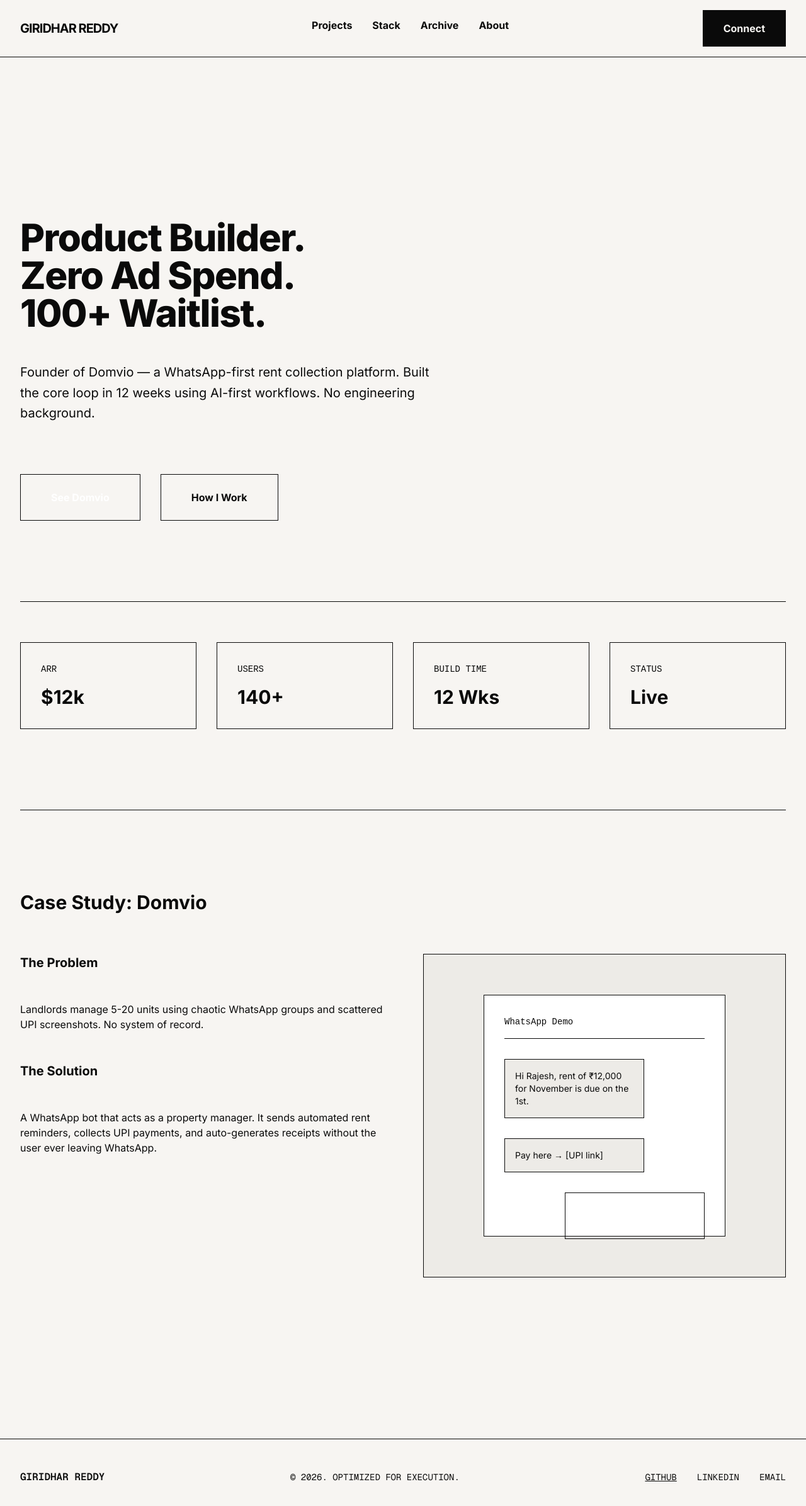
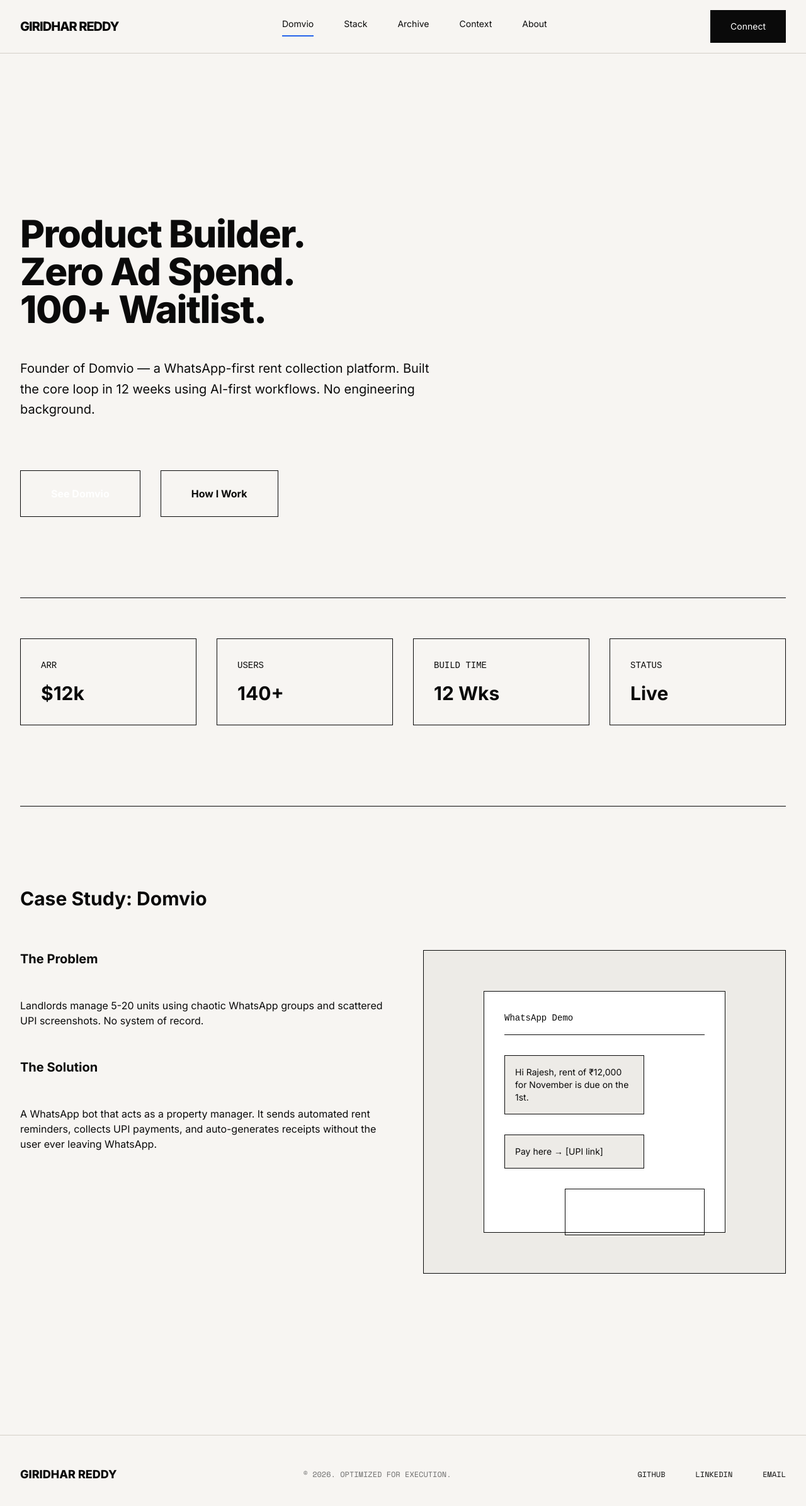
Before and after one commit to giridhar1902/Portfolio, a Next.js app: page / in a window 1280 px wide. Shown: the top 2392 px of the page at 63% size. Built offline with nearby package versions, Linux system fonts and the light colour scheme.

Commit message:
Rebuild Navbar and Footer according to precise design specs
Co-authored-by: giridhar1902 <67577956+giridhar1902@users.noreply.github.com>

```diff
--- a/src/app/layout.tsx
+++ b/src/app/layout.tsx
@@ -1,14 +1,9 @@
 import { Inter } from "next/font/google";
-import localFont from "next/font/local";
 import "./globals.css";
 import Navbar from "@/components/Navbar";
+import Footer from "@/components/Footer";
 
 const inter = Inter({ subsets: ["latin"] });
-const geistMono = localFont({
-  src: "./fonts/GeistMonoVF.woff",
-  variable: "--font-geist-mono",
-  weight: "100 900",
-});
 
 export default function RootLayout({
   children,
@@ -19,26 +14,10 @@ export default function RootLayout({
     <html lang="en">
       <body className={`${inter.className} bg-bg-base text-text-primary min-h-screen flex flex-col`}>
         <Navbar />
-
         <main className="flex-grow w-full max-w-7xl mx-auto">
           {children}
         </main>
-
-        <footer className="w-full bg-bg-base border-t border-border-base mt-16">
-          <div className="flex flex-col md:flex-row justify-between items-center w-full px-4 py-6 max-w-7xl mx-auto text-text-primary">
-            <div className={`${geistMono.className} font-bold`}>
-              GIRIDHAR REDDY
-            </div>
-            <div className={`${geistMono.className} uppercase text-center md:text-left my-4 md:my-0 text-sm`}>
-              © 2026. OPTIMIZED FOR EXECUTION.
-            </div>
-            <div className={`flex space-x-4 ${geistMono.className} uppercase text-sm`}>
-              <a className="text-text-primary underline hover:opacity-80 transition-opacity" href="#">GitHub</a>
-              <a className="text-text-primary hover:opacity-80 transition-opacity" href="#">LinkedIn</a>
-              <a className="text-text-primary hover:opacity-80 transition-opacity" href="#">Email</a>
-            </div>
-          </div>
-        </footer>
+        <Footer />
       </body>
     </html>
   );
--- /dev/null
+++ b/src/components/Footer.tsx
@@ -0,0 +1,48 @@
+import { Inter, Space_Mono } from "next/font/google";
+
+const inter800 = Inter({ subsets: ["latin"], weight: ["800"] });
+const spaceMono = Space_Mono({ subsets: ["latin"], weight: ["400"] });
+
+export default function Footer() {
+  return (
+    <footer className="w-full bg-bg-base border-t border-border-muted mt-16 shadow-none">
+      <div className="flex flex-col md:flex-row justify-between items-center w-full px-4 py-6 max-w-7xl mx-auto">
+        {/* Left */}
+        <div className={`${inter800.className} text-[var(--text-primary)] text-lg`}>
+          GIRIDHAR REDDY
+        </div>
+
+        {/* Center */}
+        <div className={`${spaceMono.className} text-[12px] uppercase text-[var(--text-secondary)] text-center my-4 md:my-0`}>
+          © 2026. OPTIMIZED FOR EXECUTION.
+        </div>
+
+        {/* Right */}
+        <div className={`flex space-x-6 ${spaceMono.className} uppercase text-[12px]`}>
+          <a
+            className="text-[var(--text-primary)] hover:opacity-80 transition-opacity"
+            href="https://github.com/giridhar1902"
+            target="_blank"
+            rel="noopener noreferrer"
+          >
+            GITHUB
+          </a>
+          <a
+            className="text-[var(--text-primary)] hover:opacity-80 transition-opacity"
+            href="https://linkedin.com/in/giridhar1902" // placeholder
+            target="_blank"
+            rel="noopener noreferrer"
+          >
+            LINKEDIN
+          </a>
+          <a
+            className="text-[var(--text-primary)] hover:opacity-80 transition-opacity"
+            href="mailto:giridhar123reddy@gmail.com"
+          >
+            EMAIL
+          </a>
+        </div>
+      </div>
+    </footer>
+  );
+}
--- a/src/components/Navbar.tsx
+++ b/src/components/Navbar.tsx
@@ -2,50 +2,101 @@
 
 import { useState } from "react";
 import Link from "next/link";
+import { usePathname } from "next/navigation";
+import { Inter } from "next/font/google";
+
+const inter800 = Inter({ subsets: ["latin"], weight: ["800"] });
+const inter400 = Inter({ subsets: ["latin"], weight: ["400"] });
+const inter700 = Inter({ subsets: ["latin"], weight: ["700"] });
 
 export default function Navbar() {
   const [isMenuOpen, setIsMenuOpen] = useState(false);
+  const pathname = usePathname();
+
+
+  // Adjust links exactly as prompt said: Domvio / Stack / Archive / Context / About
+  const exactLinks = [
+    { name: "Domvio", href: "/" },
+    { name: "Stack", href: "/stack" },
+    { name: "Archive", href: "/archive" },
+    { name: "Context", href: "/context" },
+    { name: "About", href: "/about" },
+  ];
 
   return (
     <>
-      <nav className="w-full top-0 sticky bg-bg-base border-b border-border-base z-50">
+      <nav className="w-full top-0 sticky bg-bg-base border-b border-border-muted z-50 shadow-none">
         <div className="flex justify-between items-center w-full px-4 py-2 max-w-7xl mx-auto">
-          <div className="text-xl font-bold tracking-tighter text-text-primary">
+          {/* Left */}
+          <div className={`${inter800.className} text-[var(--text-primary)] text-xl tracking-tighter`}>
             <Link href="/">GIRIDHAR REDDY</Link>
           </div>
-          <div className="hidden md:flex space-x-4">
-            <Link className="text-text-primary font-bold border-b-2 border-transparent hover:border-border-base pb-1" href="/">Projects</Link>
-            <Link className="text-text-primary font-bold border-b-2 border-transparent hover:border-border-base pb-1" href="/stack">Stack</Link>
-            <Link className="text-text-primary font-bold border-b-2 border-transparent hover:border-border-base pb-1" href="/archive">Archive</Link>
-            <Link className="text-text-primary font-bold border-b-2 border-transparent hover:border-border-base pb-1" href="/about">About</Link>
+
+          {/* Center */}
+          <div className="hidden md:flex space-x-6">
+            {exactLinks.map((link) => {
+              const isActive = pathname === link.href;
+              return (
+                <Link
+                  key={link.name}
+                  href={link.href}
+                  className={`${inter400.className} text-[14px] text-[var(--text-primary)] pb-1 ${
+                    isActive ? "border-b-2 border-accent" : "border-b-2 border-transparent"
+                  }`}
+                >
+                  {link.name}
+                </Link>
+              );
+            })}
           </div>
-          <button className="hidden md:block bg-text-primary text-bg-base px-4 py-2 font-bold hover:bg-bg-surface hover:text-text-primary transition-colors border border-border-base">
+
+          {/* Right */}
+          <a
+            href="mailto:giridhar123reddy@gmail.com"
+            className="hidden md:block bg-[var(--text-primary)] text-white px-4 py-2 rounded-none hover:opacity-90 transition-opacity text-sm"
+          >
             Connect
-          </button>
+          </a>
+
+          {/* Mobile hamburger */}
           <button
-            className="md:hidden text-text-primary font-bold tracking-widest uppercase border border-border-base px-2 py-1"
+            className="md:hidden flex flex-col justify-center items-center w-8 h-8 space-y-1.5"
             onClick={() => setIsMenuOpen(true)}
+            aria-label="Open Menu"
           >
-            [ MENU ]
+            <span className="block w-6 h-0.5 bg-[var(--text-primary)]"></span>
+            <span className="block w-6 h-0.5 bg-[var(--text-primary)]"></span>
+            <span className="block w-6 h-0.5 bg-[var(--text-primary)]"></span>
           </button>
         </div>
       </nav>
 
+      {/* Mobile Menu Overlay */}
       {isMenuOpen && (
-        <div className="fixed inset-0 bg-white z-[100] flex flex-col">
-          <div className="flex justify-end p-4 border-b border-border-base">
+        <div className="fixed inset-0 bg-bg-base z-[100] flex flex-col items-center justify-center">
+          <div className="absolute top-4 right-4">
              <button
-              className="text-text-primary font-bold tracking-widest uppercase border border-border-base px-2 py-1"
+              className="text-[var(--text-primary)] p-2"
               onClick={() => setIsMenuOpen(false)}
+              aria-label="Close Menu"
             >
-              [ CLOSE ]
+              <svg width="24" height="24" viewBox="0 0 24 24" fill="none" stroke="currentColor" strokeWidth="2" strokeLinecap="round" strokeLinejoin="round">
+                <line x1="18" y1="6" x2="6" y2="18"></line>
+                <line x1="6" y1="6" x2="18" y2="18"></line>
+              </svg>
             </button>
           </div>
-          <div className="flex flex-col flex-grow">
-            <Link href="/" className="text-4xl font-extrabold text-text-primary border-b border-border-base p-6" onClick={() => setIsMenuOpen(false)}>PROJECTS</Link>
-            <Link href="/stack" className="text-4xl font-extrabold text-text-primary border-b border-border-base p-6" onClick={() => setIsMenuOpen(false)}>STACK</Link>
-            <Link href="/archive" className="text-4xl font-extrabold text-text-primary border-b border-border-base p-6" onClick={() => setIsMenuOpen(false)}>ARCHIVE</Link>
-            <Link href="/about" className="text-4xl font-extrabold text-text-primary border-b border-border-base p-6" onClick={() => setIsMenuOpen(false)}>ABOUT</Link>
+          <div className="flex flex-col space-y-8 text-center">
+            {exactLinks.map((link) => (
+              <Link
+                key={link.name}
+                href={link.href}
+                className={`${inter700.className} text-[32px] text-[var(--text-primary)]`}
+                onClick={() => setIsMenuOpen(false)}
+              >
+                {link.name}
+              </Link>
+            ))}
           </div>
         </div>
       )}
```
